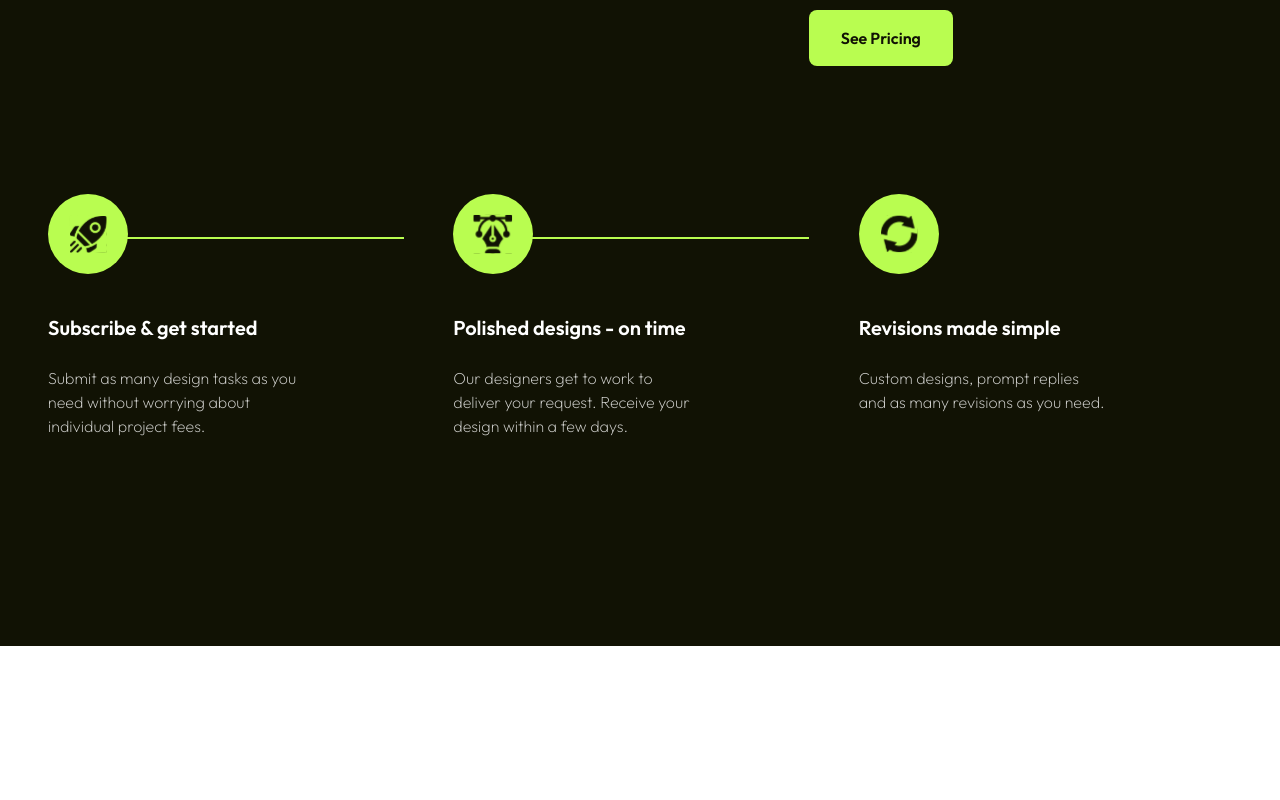
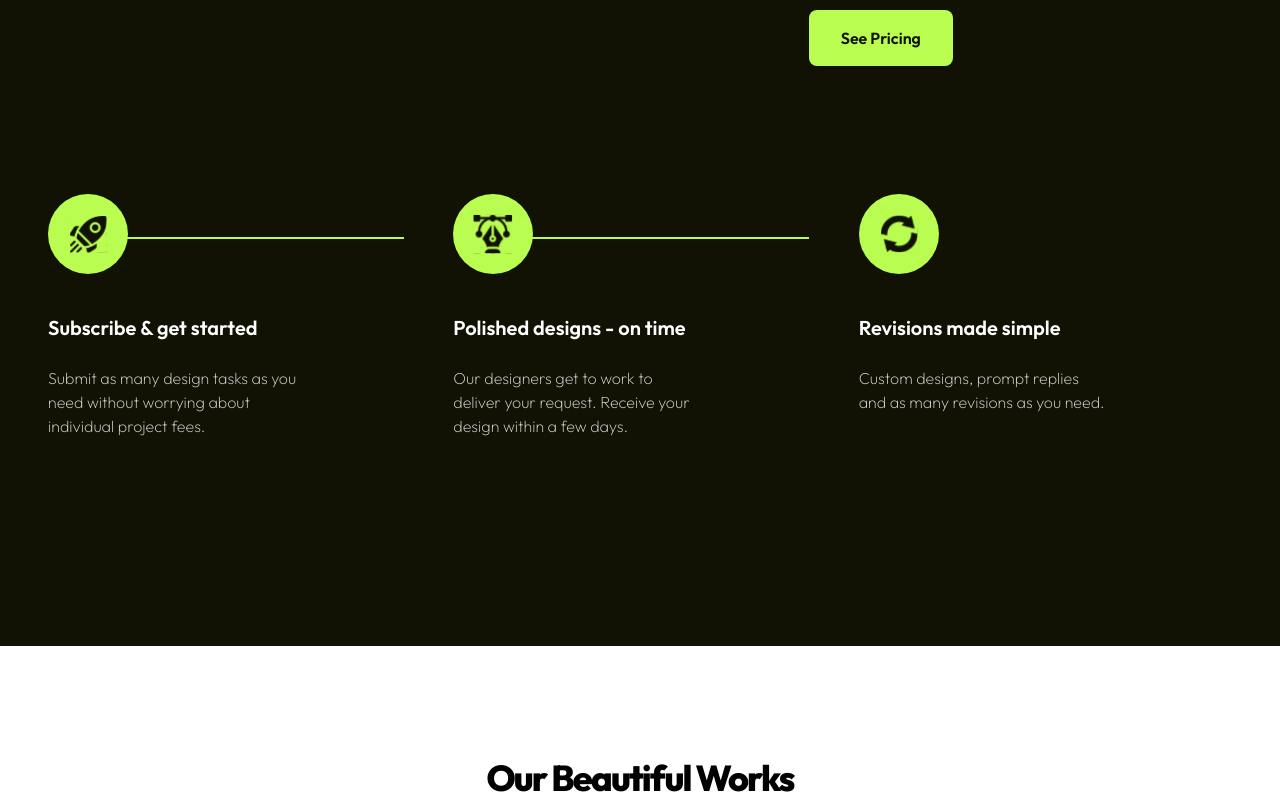
Before and after one commit to mehedihasanfaiyaz/kronix-saas, a React (Vite) app: page / in a window 1280 px wide. Shown: the part 1248-2048 px from the top of the page. Before the commit the page ends 1894 px from the top, so only its background shows below. Built offline with nearby package versions, Linux system fonts and the light colour scheme.

Commit message:
feat(BeautifulWorks): create new section's component

```diff
--- a/src/App.tsx
+++ b/src/App.tsx
@@ -1,3 +1,4 @@
+import BeautifulWorks from "./section/BeautifulWorks";
 import Brands from "./section/Brands";
 import Header from "./section/Header";
 import Hero from "./section/Hero";
@@ -14,6 +15,11 @@ export default function App() {
           <HowItWorks />
         </div>
       </div>
+      <div className="bg-white">
+        <div className="mx-auto max-w-7xl">
+          <BeautifulWorks />
+        </div>
+      </div>
     </div>
   );
 }
--- /dev/null
+++ b/src/section/BeautifulWorks.tsx
@@ -0,0 +1,11 @@
+export default function BeautifulWorks() {
+  return (
+    <div>
+      <div className="flex flex-col items-center justify-center pt-28 text-center">
+        <h1 className="text-4xl font-extrabold tracking-tighter">
+          Our Beautiful Works
+        </h1>
+      </div>
+    </div>
+  );
+}
```
